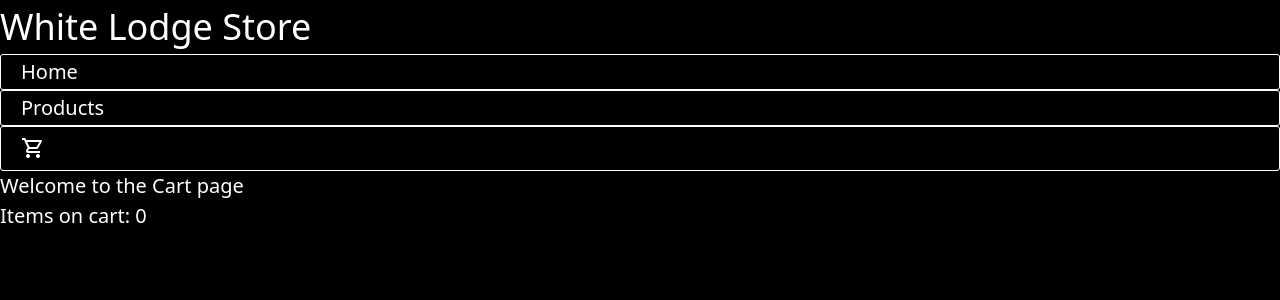
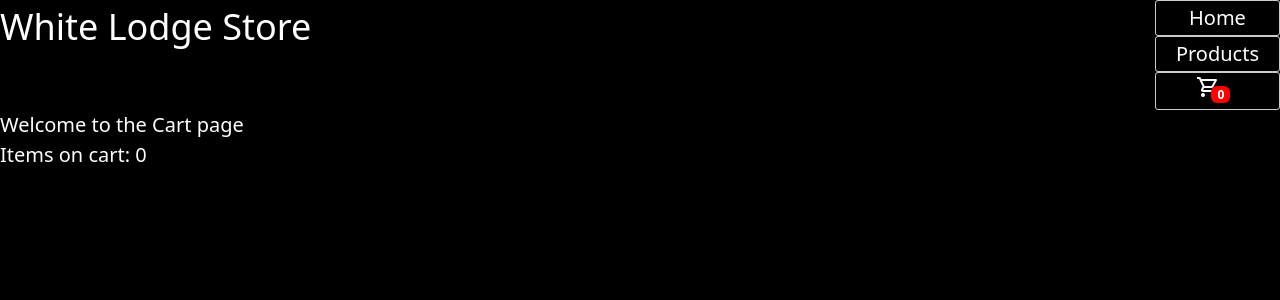
Before and after one commit to capitan-beto/shopping-cart, a React (Vite) app: page /Cart in a window 1280 px wide. Shown: the top 300 px of the page. Built offline with nearby package versions, Linux system fonts and the light colour scheme.

Commit message:
feat: change cart icon style

```diff
--- a/src/components/Header.tsx
+++ b/src/components/Header.tsx
@@ -13,22 +13,24 @@ const Header = () => {
                   <div className="flex gap-3">
                     <Link to="/" >
                       <li>
-                        Home
+                        <p>Home</p>
                       </li>
                     </Link>
                     <Link to="/Products" >
                       <li>
-                        Products
+                        <p>Products</p>
                       </li>
                     </Link>
                       <Link to="/Cart" >
-                        <li>
-                          <span className="material-symbols-outlined py-2 text-xl">
-                            shopping_cart
-                          </span>
-                          <span className={styles.lblCartCount} id='lblCartCount'>
-                            {cartCount}
-                          </span>
+                        <li className="w-20">
+                          <p className="flex justify-center ml-2">
+                            <span className="material-symbols-outlined py-2 text-xl">
+                              shopping_cart
+                            </span>
+                            <span className={styles.lblCartCount}>
+                              {cartCount}
+                            </span>
+                          </p>
                         </li>
                       </Link>
                   </div>
--- a/src/styles/header.module.css
+++ b/src/styles/header.module.css
@@ -1,12 +1,20 @@
+.container {
+    display: flex;
+    justify-content: space-between;
+}
+
 .container  > h1 {
     font-size: 1.8rem;
     padding-top: .3em 0;
 }
 
 .container li {
+    display: grid;
+    place-content: center;
     border-radius: 3px;
-    border: 1px solid #fff;
+    border: 1px solid rgb(255, 255, 255, .8);
     padding: .1em 1em;
+    height: 100%;
 }
 
 .container li:hover {
@@ -15,12 +23,15 @@
 }
 
 .lblCartCount {
+    font-weight: 800;
+    line-height: 1rem;
+    height: 1rem;
     font-size: .6rem;
     background: #ff0000;
     color: #fff;
     padding: 0 .3rem;
-    vertical-align: 100%;
     margin-left: -20%;
+    margin-top: 10%;
     -webkit-border-radius: .3rem;
     -moz-border-radius: .3rem;
     border-radius: .3rem;
```
